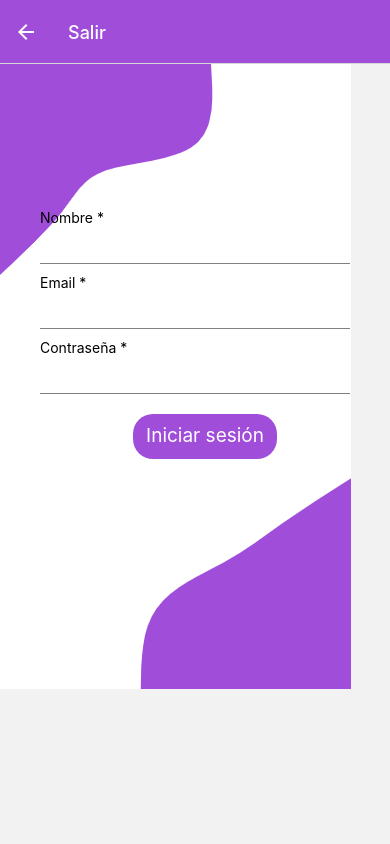
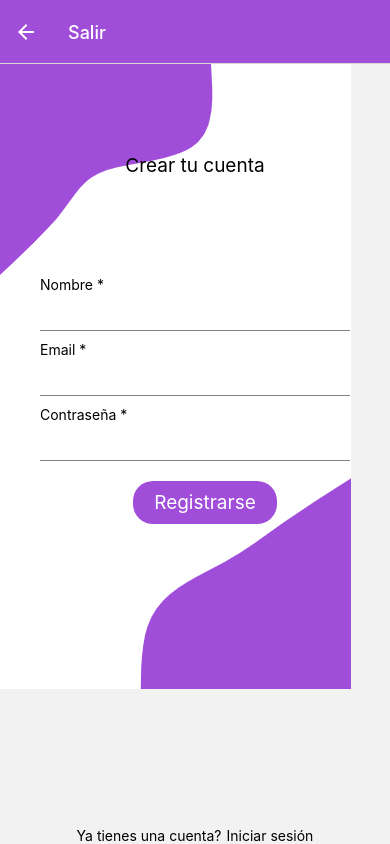
Before and after one commit to Rodriasdev/todo-list-react-native, a React Native app: screen /Register in a window 390 px wide. Built offline with nearby package versions, Linux system fonts and the light colour scheme.

Commit message:
added links for login or register

```diff
--- a/components/ButtonsInputsForm.tsx
+++ b/components/ButtonsInputsForm.tsx
@@ -2,7 +2,6 @@ import React from "react";
 import { View,Text,TouchableOpacity } from "react-native";
 import { StyledTextInput } from "./StyledTextInput";
 import { ScaledSheet } from "react-native-size-matters";
-import { Link } from "@react-navigation/native";
 
 interface Props {
     username: boolean
@@ -23,7 +22,7 @@ const styles = ScaledSheet.create({
         marginLeft: 20,
         marginTop: 10,
         alignSelf: 'center',
-        height: '40@s'
+        // height: '40@s'
     },
     text:{
         textAlign: 'center',
@@ -54,7 +53,9 @@ export const ButtonsInputsForm: React.FC<Props> = ({username}) => {
             </View>
             <View style={{flex: 1, height: 20}}>
                 <TouchableOpacity style={styles.ButtonLogin}>
-                        <Text style={styles.text}>Iniciar sesión</Text>
+                        <Text style={styles.text}>
+                            {username == false ? 'Iniciar sesión':'Registrarse'}
+                        </Text>
                 </TouchableOpacity>
             </View>
         </View>
--- a/pages/Login.tsx
+++ b/pages/Login.tsx
@@ -2,6 +2,7 @@ import React from "react";
 import { Image,View, ImageBackground,Text } from "react-native";
 import { ScaledSheet } from "react-native-size-matters";
 import { ButtonsInputsForm } from "../components/ButtonsInputsForm";
+import { Link } from "@react-navigation/native";
 
 const Login : React.FC = () => {
     return(
@@ -18,6 +19,10 @@ const Login : React.FC = () => {
                         <Image style={styles.Image} source={require('../assets/logofb.png')}/>
                         <Image style={styles.Image} source={require('../assets/logoTwt.png')}/>
                     </View>
+                </View>
+                <View style={{alignSelf: 'center', flexDirection: 'row'}}>
+                    <Text>No tienes una cuenta?</Text>
+                    <Link style={{marginStart: 5}} to='/Register'>Registrarse</Link>
                 </View>
             </ImageBackground>
         </View>
--- a/pages/Register.tsx
+++ b/pages/Register.tsx
@@ -1,15 +1,21 @@
 import React from "react";
-import { View } from "react-native";
+import { View, Text } from "react-native";
 import { ScaledSheet } from "react-native-size-matters";
 import { ImageBackground } from "react-native";
 import { ButtonsInputsForm } from "../components/ButtonsInputsForm";
+import { Link } from "@react-navigation/native";
 
 const Register: React.FC = () => {
     return(
         <View style={styles.container}>
             <ImageBackground source={require('../assets/blob-scene-haikei2.png')} style={styles.backgroundImage}>
+                <Text style={styles.text}>Crear tu cuenta</Text>
                 <View style={styles.componentContainer}>
-                    <ButtonsInputsForm username={true}/>
+                        <ButtonsInputsForm username={true}/>
+                </View>
+                <View style={{alignSelf: 'center', flexDirection: 'row'}}>
+                    <Text>Ya tienes una cuenta?</Text>
+                    <Link style={{marginStart: 5}} to='/Login'>Iniciar sesión</Link>
                 </View>
             </ImageBackground>
         </View>
@@ -28,7 +34,8 @@ const styles = ScaledSheet.create({
         justifyContent: 'center',
     },
     componentContainer: {
-        marginTop: -150
+        marginTop: -250,
+        flex: 1
     },
     Image: {
         width: '20@s',
@@ -40,5 +47,11 @@ const styles = ScaledSheet.create({
         alignSelf: 'center',
         flexDirection: 'row',
         marginTop: 10
+    },
+    text: {
+        flex: 1,
+        textAlign: 'center',
+        marginTop: 90,
+        fontSize: 19
     }
 });
```
